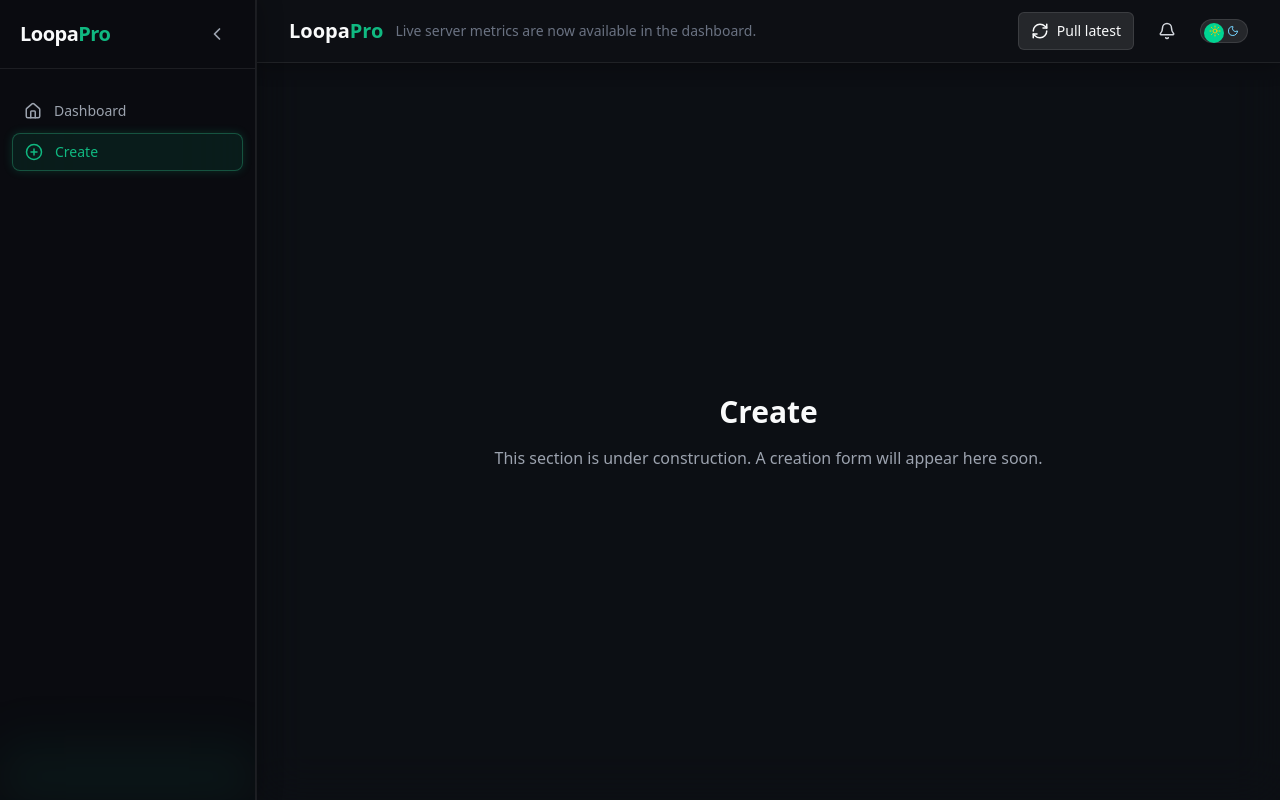
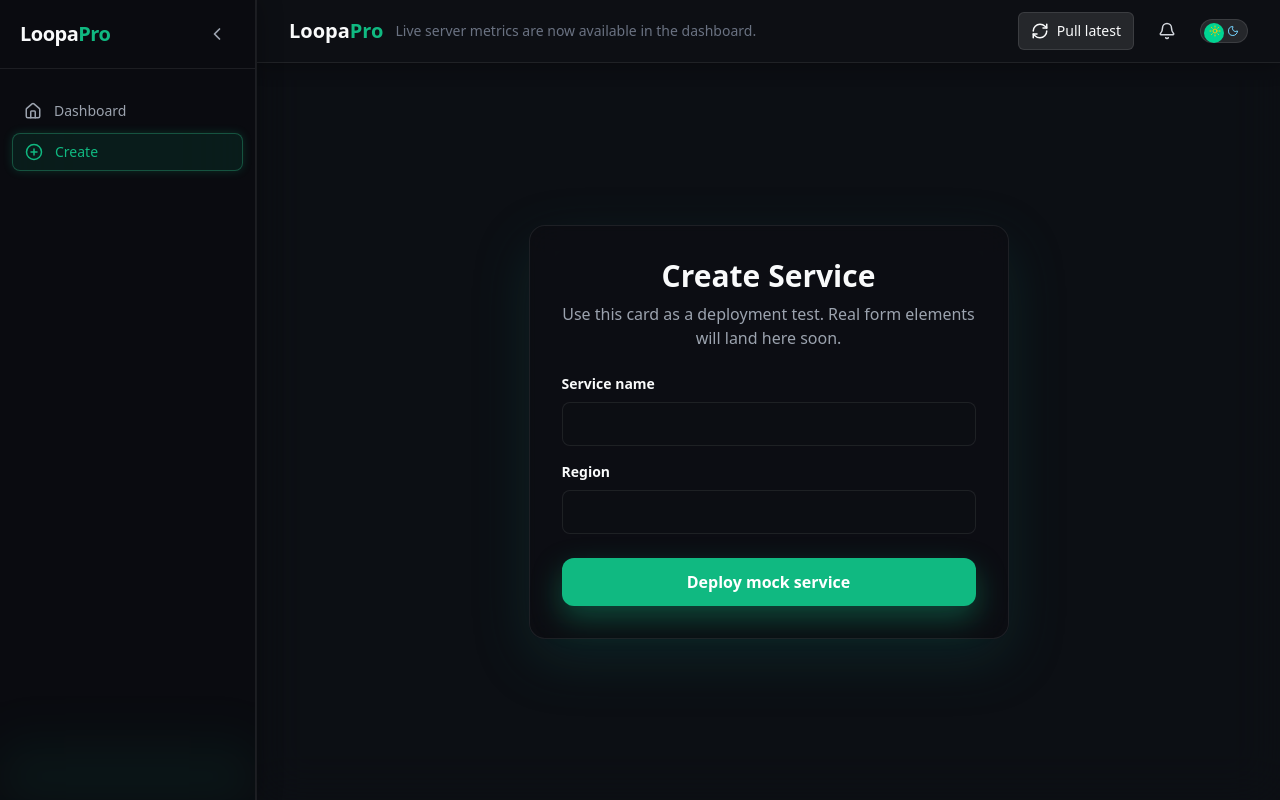
Before and after one commit to MrVoidLink/loopa-server-panel, a React (Vite) app: page /create in a window 1280 px wide. Built offline with nearby package versions, Linux system fonts and the light colour scheme.

Commit message:
Add placeholder create service card for deploy testing

```diff
--- a/src/features/create/pages/CreatePage.jsx
+++ b/src/features/create/pages/CreatePage.jsx
@@ -3,14 +3,41 @@ import React from "react";
 function CreatePage() {
   return (
     <div className="flex items-center justify-center h-full">
-      <div className="text-center space-y-4">
-        <h1 className="text-3xl font-bold text-[var(--text-main)]">
-          Create
-        </h1>
-        <p className="text-[var(--text-muted)]">
-          This section is under construction. A creation form will appear here
-          soon.
-        </p>
+      <div className="w-full max-w-lg px-4">
+        <div className="rounded-2xl border border-[var(--border-color)] bg-[var(--bg-card)]/90 backdrop-blur-lg shadow-[0_20px_60px_rgba(15,118,110,0.2)] p-8 space-y-6">
+          <div className="space-y-2 text-center">
+            <h1 className="text-3xl font-bold text-[var(--text-main)]">
+              Create Service
+            </h1>
+            <p className="text-[var(--text-muted)]">
+              Use this card as a deployment test. Real form elements will land here
+              soon.
+            </p>
+          </div>
+
+          <div className="grid gap-4 text-left">
+            <div>
+              <span className="block text-sm font-semibold text-[var(--text-main)]">
+                Service name
+              </span>
+              <div className="mt-2 h-11 rounded-lg border border-[var(--border-color)] bg-[var(--bg-main)]/40" />
+            </div>
+
+            <div>
+              <span className="block text-sm font-semibold text-[var(--text-main)]">
+                Region
+              </span>
+              <div className="mt-2 h-11 rounded-lg border border-[var(--border-color)] bg-[var(--bg-main)]/40" />
+            </div>
+          </div>
+
+          <button
+            type="button"
+            className="w-full py-3 rounded-xl font-semibold text-white bg-[var(--accent)] hover:bg-[var(--accent-hover)] transition shadow-[0_12px_30px_rgba(16,185,129,0.35)]"
+          >
+            Deploy mock service
+          </button>
+        </div>
       </div>
     </div>
   );
```
